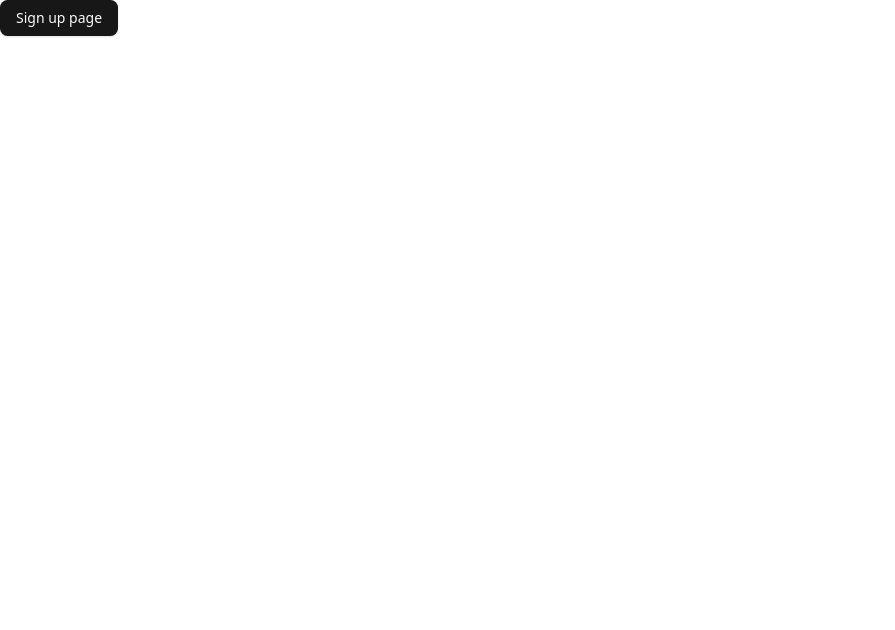
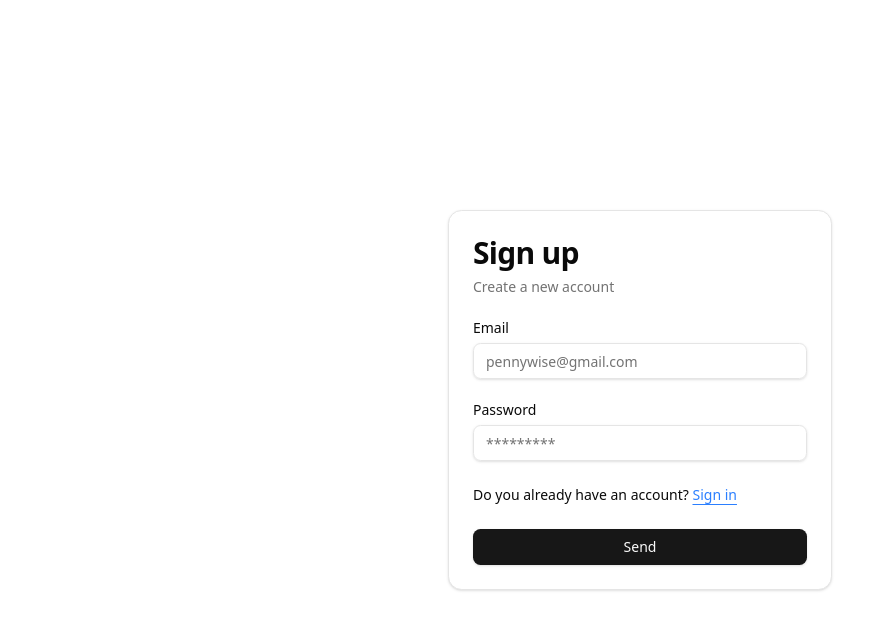
Before and after one commit to sergiopmdeveloper/pennywise, a React (Vite) app in the folder client/: page /sign-up in a window 1280 px wide. Shown: the top 630 px of the page, without its empty margins (0-895 px from the left). Built offline with nearby package versions, Linux system fonts and the light colour scheme.

Commit message:
style(client): implement UI of the sign up form

```diff
--- a/client/package.json
+++ b/client/package.json
@@ -10,6 +10,7 @@
     "preview": "vite preview"
   },
   "dependencies": {
+    "@radix-ui/react-label": "^2.1.2",
     "@radix-ui/react-slot": "^1.1.2",
     "@tanstack/react-query": "^5.66.5",
     "class-variance-authority": "^0.7.1",
@@ -31,6 +32,8 @@
     "eslint-plugin-react-hooks": "^5.0.0",
     "eslint-plugin-react-refresh": "^0.4.18",
     "globals": "^15.14.0",
+    "prettier": "^3.5.1",
+    "prettier-plugin-tailwindcss": "^0.6.11",
     "tailwindcss": "^4.0.6",
     "tailwindcss-animate": "^1.0.7",
     "typescript": "~5.7.2",
--- /dev/null
+++ b/client/src/__features/sign-up/components/sign-up-form.tsx
@@ -0,0 +1,59 @@
+import { Button } from '@/__ui/components/ui/button';
+import {
+  Card,
+  CardContent,
+  CardDescription,
+  CardFooter,
+  CardHeader,
+  CardTitle,
+} from '@/__ui/components/ui/card';
+import { Input } from '@/__ui/components/ui/input';
+import { Label } from '@/__ui/components/ui/label';
+import { Link } from 'react-router';
+
+/**
+ * Sign up form component.
+ */
+export default function SignUpForm() {
+  return (
+    <Card className="w-sm">
+      <CardHeader>
+        <CardTitle className="text-3xl">Sign up</CardTitle>
+        <CardDescription>Create a new account</CardDescription>
+      </CardHeader>
+
+      <CardContent>
+        <form className="space-y-6" id="sign-up-form">
+          <div className="grid gap-2">
+            <Label htmlFor="email">Email</Label>
+            <Input id="email" autoComplete="email" placeholder="pennywise@gmail.com" />
+          </div>
+
+          <div className="grid gap-2">
+            <Label htmlFor="password">Password</Label>
+
+            <Input
+              id="password"
+              type="password"
+              autoComplete="current-password"
+              placeholder="*********"
+            />
+          </div>
+        </form>
+
+        <p className="mt-6 text-sm">
+          Do you already have an account?{' '}
+          <Link className="text-blue-500 underline underline-offset-4" to="/sign-in">
+            Sign in
+          </Link>
+        </p>
+      </CardContent>
+
+      <CardFooter>
+        <Button className="w-full" type="submit" form="sign-up-form">
+          Send
+        </Button>
+      </CardFooter>
+    </Card>
+  );
+}
--- a/client/src/__features/sign-up/page.tsx
+++ b/client/src/__features/sign-up/page.tsx
@@ -1,8 +1,12 @@
-import { Button } from '@/__ui/components/ui/button';
+import SignUpForm from '@/__features/sign-up/components/sign-up-form';
 
 /**
  * Sign up page component.
  */
 export default function SignUp() {
-  return <Button>Sign up page</Button>;
+  return (
+    <div className="flex h-svh w-full items-center justify-center">
+      <SignUpForm />
+    </div>
+  );
 }
--- /dev/null
+++ b/client/src/__ui/components/ui/card.tsx
@@ -0,0 +1,76 @@
+import * as React from "react"
+
+import { cn } from "@/__ui/lib/utils"
+
+const Card = React.forwardRef<
+  HTMLDivElement,
+  React.HTMLAttributes<HTMLDivElement>
+>(({ className, ...props }, ref) => (
+  <div
+    ref={ref}
+    className={cn(
+      "rounded-xl border bg-card text-card-foreground shadow",
+      className
+    )}
+    {...props}
+  />
+))
+Card.displayName = "Card"
+
+const CardHeader = React.forwardRef<
+  HTMLDivElement,
+  React.HTMLAttributes<HTMLDivElement>
+>(({ className, ...props }, ref) => (
+  <div
+    ref={ref}
+    className={cn("flex flex-col space-y-1.5 p-6", className)}
+    {...props}
+  />
+))
+CardHeader.displayName = "CardHeader"
+
+const CardTitle = React.forwardRef<
+  HTMLDivElement,
+  React.HTMLAttributes<HTMLDivElement>
+>(({ className, ...props }, ref) => (
+  <div
+    ref={ref}
+    className={cn("font-semibold leading-none tracking-tight", className)}
+    {...props}
+  />
+))
+CardTitle.displayName = "CardTitle"
+
+const CardDescription = React.forwardRef<
+  HTMLDivElement,
+  React.HTMLAttributes<HTMLDivElement>
+>(({ className, ...props }, ref) => (
+  <div
+    ref={ref}
+    className={cn("text-sm text-muted-foreground", className)}
+    {...props}
+  />
+))
+CardDescription.displayName = "CardDescription"
+
+const CardContent = React.forwardRef<
+  HTMLDivElement,
+  React.HTMLAttributes<HTMLDivElement>
+>(({ className, ...props }, ref) => (
+  <div ref={ref} className={cn("p-6 pt-0", className)} {...props} />
+))
+CardContent.displayName = "CardContent"
+
+const CardFooter = React.forwardRef<
+  HTMLDivElement,
+  React.HTMLAttributes<HTMLDivElement>
+>(({ className, ...props }, ref) => (
+  <div
+    ref={ref}
+    className={cn("flex items-center p-6 pt-0", className)}
+    {...props}
+  />
+))
+CardFooter.displayName = "CardFooter"
+
+export { Card, CardHeader, CardFooter, CardTitle, CardDescription, CardContent }
--- /dev/null
+++ b/client/src/__ui/components/ui/input.tsx
@@ -0,0 +1,22 @@
+import * as React from "react"
+
+import { cn } from "@/__ui/lib/utils"
+
+const Input = React.forwardRef<HTMLInputElement, React.ComponentProps<"input">>(
+  ({ className, type, ...props }, ref) => {
+    return (
+      <input
+        type={type}
+        className={cn(
+          "flex h-9 w-full rounded-md border border-input bg-transparent px-3 py-1 text-base shadow-sm transition-colors file:border-0 file:bg-transparent file:text-sm file:font-medium file:text-foreground placeholder:text-muted-foreground focus-visible:outline-none focus-visible:ring-1 focus-visible:ring-ring disabled:cursor-not-allowed disabled:opacity-50 md:text-sm",
+          className
+        )}
+        ref={ref}
+        {...props}
+      />
+    )
+  }
+)
+Input.displayName = "Input"
+
+export { Input }
--- /dev/null
+++ b/client/src/__ui/components/ui/label.tsx
@@ -0,0 +1,24 @@
+import * as React from "react"
+import * as LabelPrimitive from "@radix-ui/react-label"
+import { cva, type VariantProps } from "class-variance-authority"
+
+import { cn } from "@/__ui/lib/utils"
+
+const labelVariants = cva(
+  "text-sm font-medium leading-none peer-disabled:cursor-not-allowed peer-disabled:opacity-70"
+)
+
+const Label = React.forwardRef<
+  React.ElementRef<typeof LabelPrimitive.Root>,
+  React.ComponentPropsWithoutRef<typeof LabelPrimitive.Root> &
+    VariantProps<typeof labelVariants>
+>(({ className, ...props }, ref) => (
+  <LabelPrimitive.Root
+    ref={ref}
+    className={cn(labelVariants(), className)}
+    {...props}
+  />
+))
+Label.displayName = LabelPrimitive.Root.displayName
+
+export { Label }
```
Also changed, not shown: 2 other files (tests, documents, lock files or other folders).
